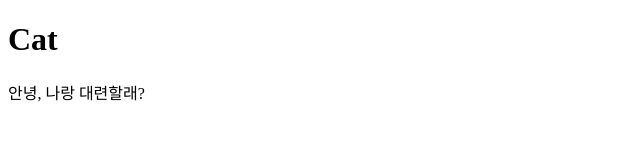
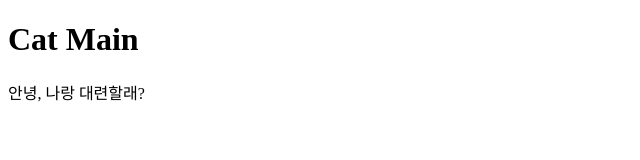
Before and after one commit to gitpinn/cat, a plain HTML site: page index.html in a window 1280 px wide. Shown: the whole page, without its empty margins (0-640 px from the left). Drawn offline with Linux system fonts and the light colour scheme.

Commit message:
메인 페이지 생성

```diff
--- a/index.html
+++ b/index.html
@@ -6,7 +6,7 @@
 	<title>Document</title>
 </head>
 <body>
-	<h1>Cat</h1>
+	<h1>Cat Main</h1>
 	<div>안녕, 나랑 대련할래?</div>
 </body>
 </html>
```
